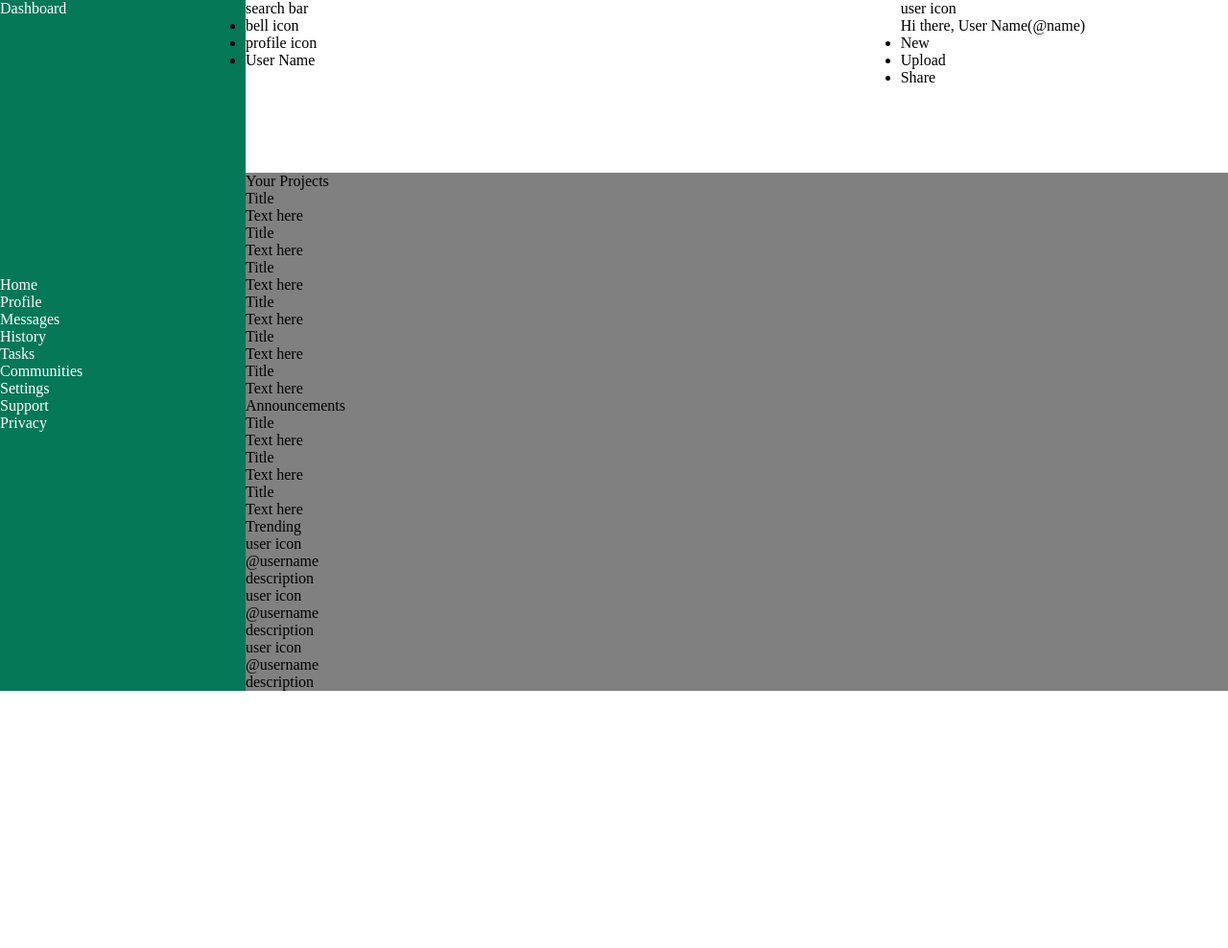
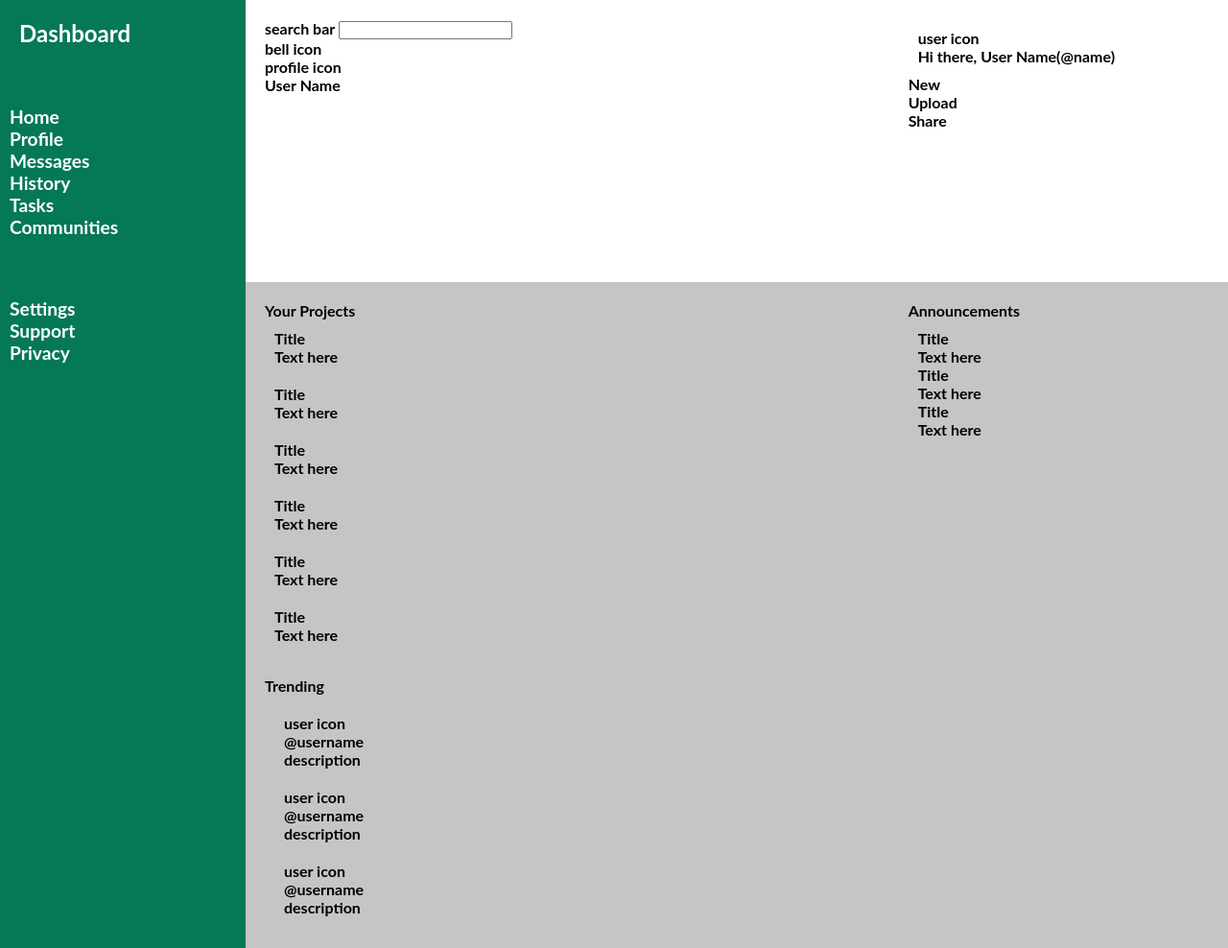
Before and after one commit to tonytony97/admin-dashboard, a plain HTML site: page index.html in a window 1280 px wide. Shown: the top 988 px of the page at 96% size. Before the commit the page ends 800 px from the top, so only its background shows below. Drawn offline with Linux system fonts and the light colour scheme; a web font is replaced by a local one.

Commit message:
Add sidebar grid layout and font

```diff
--- a/index.html
+++ b/index.html
@@ -11,8 +11,7 @@
         <div class="container">
             <div class="sidebar">
                 <div class="logo">Dashboard</div>
-                <div class="nav">
-                    <ul>
+                <ul class="nav">
                     <li>Home</li>
                     <li>Profile</li>
                     <li>Messages</li>
@@ -20,28 +19,30 @@
                     <li>Tasks</li>
                     <li>Communities</li>
                 </ul>
-                    <div>
-                        <ul>
+                <ul class="branding">
                     <li>Settings</li>
                     <li>Support</li>
                     <li>Privacy</li>
                 </ul>
             </div>
-                </div>
-            </div>
             <div class="header">
                 <div class="upper-head">
-                    <p>search bar</p>
-                    <ul>
+                    <p class="search">
+                        search bar
+                        <input type="text" />
+                    </p>
+                    <ul class="notification">
                         <li>bell icon</li>
                         <li>profile icon</li>
                         <li>User Name</li>
                     </ul>
                 </div>
                 <div class="lower-head">
+                    <div class="user-info">
                         <p>user icon</p>
                         <p>Hi there, User Name(@name)</p>
-                    <ul>
+                    </div>
+                    <ul class="buttons">
                         <li>New</li>
                         <li>Upload</li>
                         <li>Share</li>
@@ -90,17 +91,17 @@
                 <div class="trends">
                     Trending
                     <div class="card">
-                        <div class="user-handler">
+                        <div class="trend-icon">
                             user icon
                             <p>@username</p>
                             <p>description</p>
                         </div>
-                        <div class="user-handler">
+                        <div class="trend-icon">
                             user icon
                             <p>@username</p>
                             <p>description</p>
                         </div>
-                        <div class="user-handler">
+                        <div class="trend-icon">
                             user icon
                             <p>@username</p>
                             <p>description</p>
--- a/style.css
+++ b/style.css
@@ -1,3 +1,11 @@
+@font-face {
+    font-family: "lato";
+    src: url("fonts/lato-bold-webfont.woff2") format("woff2"),
+        url("fonts/lato-bold-webfont.woff") format("woff");
+    font-weight: normal;
+    font-style: normal;
+}
+
 * {
     margin: 0;
     padding: 0;
@@ -8,6 +16,11 @@
     grid-template-columns: 1fr 4fr;
 }
 
+.container div {
+    padding: 10px;
+    font-family: "lato";
+    font-weight: bold;
+}
 .header {
     background-color: rgb(255, 255, 255);
     color: rgb(0, 0, 0);
@@ -15,6 +28,7 @@
     display: grid;
     grid-template-rows: 1fr 1fr;
     grid-template-columns: 2fr 1fr;
+    gap: 4px;
 }
 
 .sidebar {
@@ -23,9 +37,35 @@
     grid-column: 1;
     grid-row: 1/3;
     display: grid;
+    grid-template-rows: 100px 200px 100px;
 }
+
+.logo {
+    font-size: x-large;
+    grid-row: 1;
+}
+
+.nav,
+.branding {
+    font-size: larger;
+}
+
+.nav {
+    grid-row: 2;
+}
+
+.branding {
+    grid-row: 3;
+}
+
 .main-content {
-    background-color: rgb(128, 128, 128);
+    background-color: rgb(197, 197, 197);
     grid-column: 2;
     display: grid;
+    grid-template-columns: 2fr 1fr;
+    gap: 4px;
 }
+
+ul {
+    list-style: none;
+}
```
Lines whose indentation alone changed are shown as unchanged.
